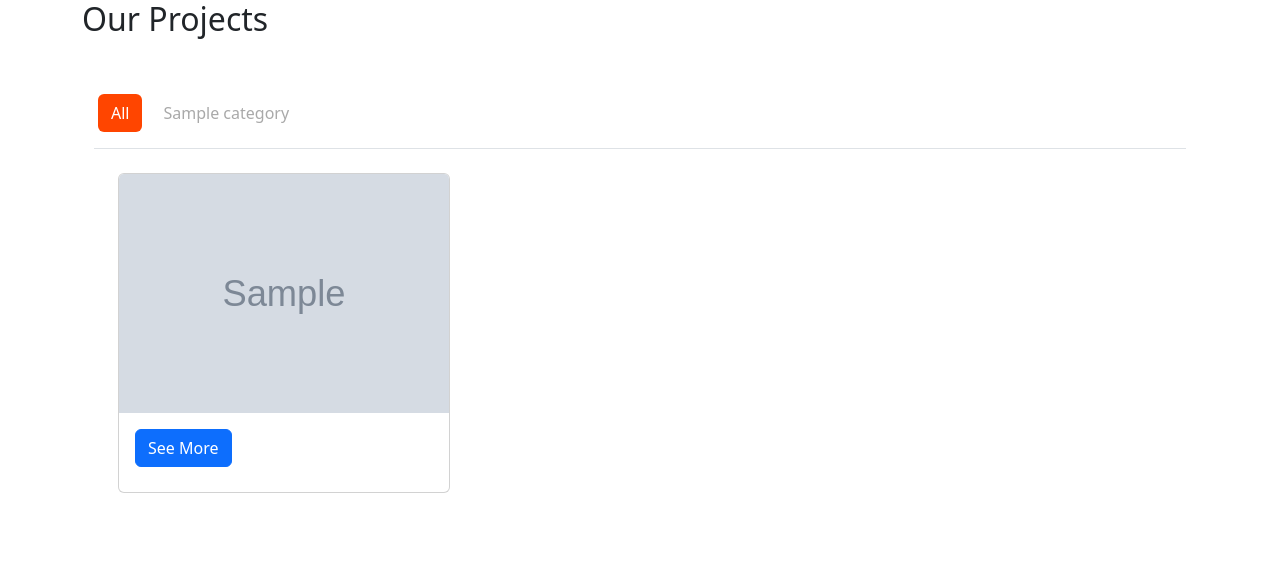
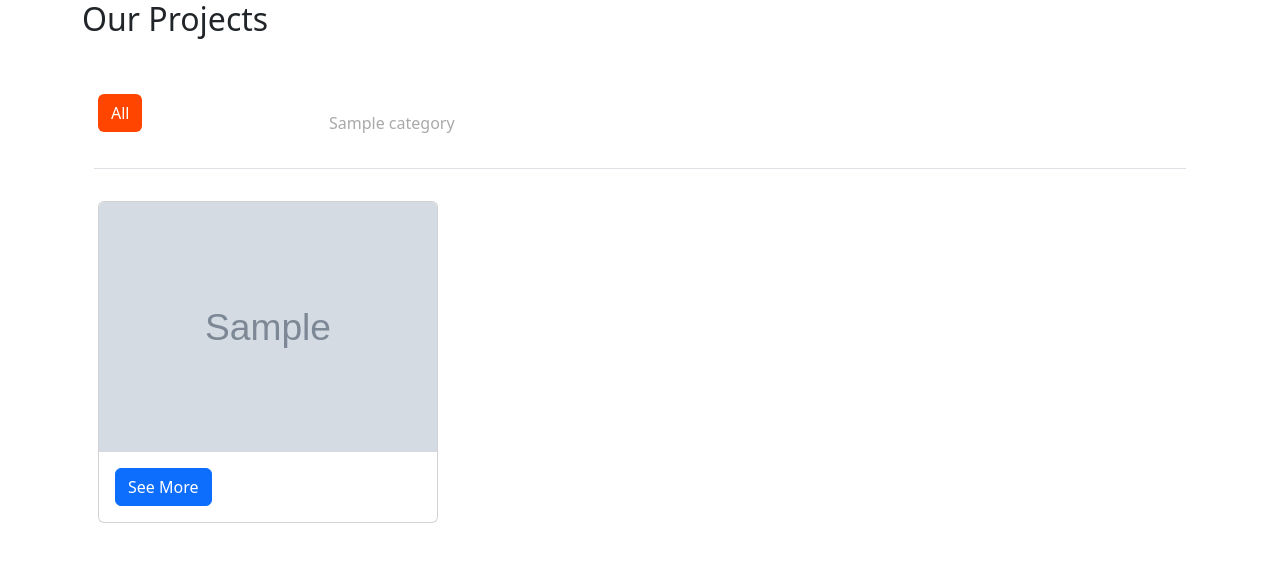
Before and after one commit to rootdrew27/AcrePointSite, a Django app: page /Gallery/ in a window 1280 px wide. Shown: the top 562 px of the page. Run offline with Django 4.2, Linux system fonts and the light colour scheme; tables that the repository leaves empty hold one stand-in row (values such as "Sample post"); grey boxes marked "Sample" are stand-in pictures; parts of the project's set-up code (start-up, migrations or seed data) failed here and were passed over; some libraries are stand-ins or nearby versions.

Commit message:
added owl

```diff
--- /dev/null
+++ b/Gallery/static/Gallery/css/owl.carousel.css
@@ -0,0 +1,70 @@
+/*
+ * 	Core Owl Carousel CSS File
+ *	v1.3.3
+ */
+
+/* clearfix */
+.owl-carousel .owl-wrapper:after {
+	content: ".";
+	display: block;
+	clear: both;
+	visibility: hidden;
+	line-height: 0;
+	height: 0;
+}
+/* display none until init */
+.owl-carousel{
+	display: none;
+	position: relative;
+	width: 100%;
+	-ms-touch-action: pan-y;
+}
+.owl-carousel .owl-wrapper{
+	display: none;
+	position: relative;
+	-webkit-transform: translate3d(0px, 0px, 0px);
+}
+.owl-carousel .owl-wrapper-outer{
+	overflow: hidden;
+	position: relative;
+	width: 100%;
+}
+.owl-carousel .owl-wrapper-outer.autoHeight{
+	-webkit-transition: height 500ms ease-in-out;
+	-moz-transition: height 500ms ease-in-out;
+	-ms-transition: height 500ms ease-in-out;
+	-o-transition: height 500ms ease-in-out;
+	transition: height 500ms ease-in-out;
+}
+
+.owl-carousel .owl-item{
+	float: left;
+}
+.owl-controls .owl-page,
+.owl-controls .owl-buttons div{
+	cursor: pointer;
+}
+.owl-controls {
+	-webkit-user-select: none;
+	-khtml-user-select: none;
+	-moz-user-select: none;
+	-ms-user-select: none;
+	user-select: none;
+	-webkit-tap-highlight-color: rgba(0, 0, 0, 0);
+}
+
+/* mouse grab icon */
+.grabbing {
+    cursor:url(grabbing.png) 8 8, move;
+}
+
+/* fix */
+.owl-carousel  .owl-wrapper,
+.owl-carousel  .owl-item{
+	-webkit-backface-visibility: hidden;
+	-moz-backface-visibility:    hidden;
+	-ms-backface-visibility:     hidden;
+  -webkit-transform: translate3d(0,0,0);
+  -moz-transform: translate3d(0,0,0);
+  -ms-transform: translate3d(0,0,0);
+}
--- a/Gallery/static/Gallery/css/style.css
+++ b/Gallery/static/Gallery/css/style.css
@@ -1,6 +1,9 @@
+
+/* Category Buttons */
 .btn.dg-category {
     color:darkgray;
     background-color: white;
+    right: 50%;
 }
 
 .btn.dg-category:hover {
@@ -13,6 +16,7 @@
     color:white;
 }
 
+/* All Category Button */
 .btn.dg-allcategories {
     color:darkgray;
     background-color: white;
@@ -27,3 +31,18 @@
     background-color: orangered;
     color:white;
 }
+
+/* Images */
+.dg-img {
+
+    height: 250px;
+    width:100%;
+}
+
+/* owl carousel */
+.categories-owl-carousel .dg-category{
+    margin: 10px;
+    -webkit-border-radius: 3px;
+    -moz-border-radius: 3px;
+
+  }
--- a/Gallery/static/Gallery/scripts/main.js
+++ b/Gallery/static/Gallery/scripts/main.js
@@ -1,11 +1,16 @@
 $(function() {
     console.log("Document is Ready");
 
+    $('.categories-owl-carousel').owlCarousel({
+        pagination: false,
+        itemsMobile: [479, 3]
+    });
+
+    //All image cards
     let dg_img_cards = $('.dg-img_card');
 
-    //Arrays used for Event logic
-    let dg_imgsToDisplay = [];
-    let dg_activeCategories = []; //this is used in the 'otherCategoryButtons' event to determine what images to show, but it is not necessarily representative of what images/categories are being shown
+    //Array used for Event logic
+    let dg_activeCategories = []; //this is used in the 'otherCategoryButtons' event to determine what images to show, the 'All' button event emptys this array because the event also deactivates the other buttons (this prevents multpile of the same category from being added)
 
     //Buttons
     let dg_allCategoriesButton = $('.dg-allcategories'); // the 'All' category button
@@ -40,9 +45,8 @@
 
     });
 
-
-
     //Event handler for all other buttons
+    //Shows or hides image cards based on selected categories
     dg_otherCategoryButtons.each(function() {
 
         var button = $(this);
@@ -108,5 +112,8 @@
             });
 
         });
-    })
+    });
+
+
+
 });
--- a/Gallery/templates/Gallery/_categories.html
+++ b/Gallery/templates/Gallery/_categories.html
@@ -1,6 +1,6 @@
 <section class="pt-5">
     <div class="container-fluid ">
-        <div class="d-flex flex-row gy-2 pb-3 border-bottom ">
+        <div class="d-flex flex-row pb-3 border-bottom categories-owl-carousel owl-theme">
             <button type="button" class="btn dg-allcategories mx-1 " dg-activated style="">All</button>
             {% for category in categories %}
                 <button type="button" class="btn dg-category mx-1" dg-category="{{ category.title }}" style="">{{category.title}}</button>
--- a/Gallery/templates/Gallery/_images.html
+++ b/Gallery/templates/Gallery/_images.html
@@ -1,10 +1,10 @@
 {% load static %}
-<div class="row gy-6 m-4">
+<div class="row">
 
 {% for image_card_tuple in image_cards_with_categories %}
-        <div class="col-md-4">
+        <div class="col-sm-12 col-md-6  col-xl-4 py-3 px-3">
                 <div class="card h-100 dg-img_card" dg-categories="{{ image_card_tuple.1 }}">
-                    <img src="{{ image_card_tuple.0.image.url }}" alt="" class="dg-img card-img-top" style="height:75%;width:100%" >
+                    <img src="{{ image_card_tuple.0.image.url }}" alt="" class="dg-img card-img-top">
                     <div class="card-body">
                             <a href="{% url 'GalleryDetail' pk=image_card_tuple.0.pk %}" class="btn btn-primary" style="color: white">See More</a>
                     </div>
--- a/Gallery/templates/Gallery/index.html
+++ b/Gallery/templates/Gallery/index.html
@@ -6,6 +6,8 @@
 
 
 {% block dynamic_gallery_styles %}
+<link rel="stylesheet" href="{% static 'Gallery/css/owl.carousel.css' %}">
+<link rel="stylesheet" href="{% static 'Gallery/css/owl.theme.css' %}">
 <link rel="stylesheet" href="{% static 'Gallery/css/style.css' %}">
 {% endblock %}
 
@@ -15,13 +17,16 @@
   {% include "Gallery/_categories.html" %}
 </div>
 
-<div>
-  {% include "Gallery/_images.html" %}
-</div>
+<section class="pt-3">
+  <div class="container-lg">
+    {% include "Gallery/_images.html" %}
+  </div>
+</section>
 
 {% endblock %}
 
 
 {% block dynamic_gallery_scripts %}
+  <script src="{% static 'Gallery/scripts/owl.carousel.min.js'%}"></script>
   <script src="{% static 'Gallery/scripts/main.js' %}"></script>
 {% endblock %}
```
Also changed, not shown: Gallery/dg-README.md (+3 -0 lines), Gallery/static/Gallery/css/owl.theme.css (added, +79 -0 lines), Gallery/static/Gallery/scripts/old_main.js (deleted, +0 -91 lines), Gallery/static/Gallery/scripts/owl.carousel.min.js (added).
